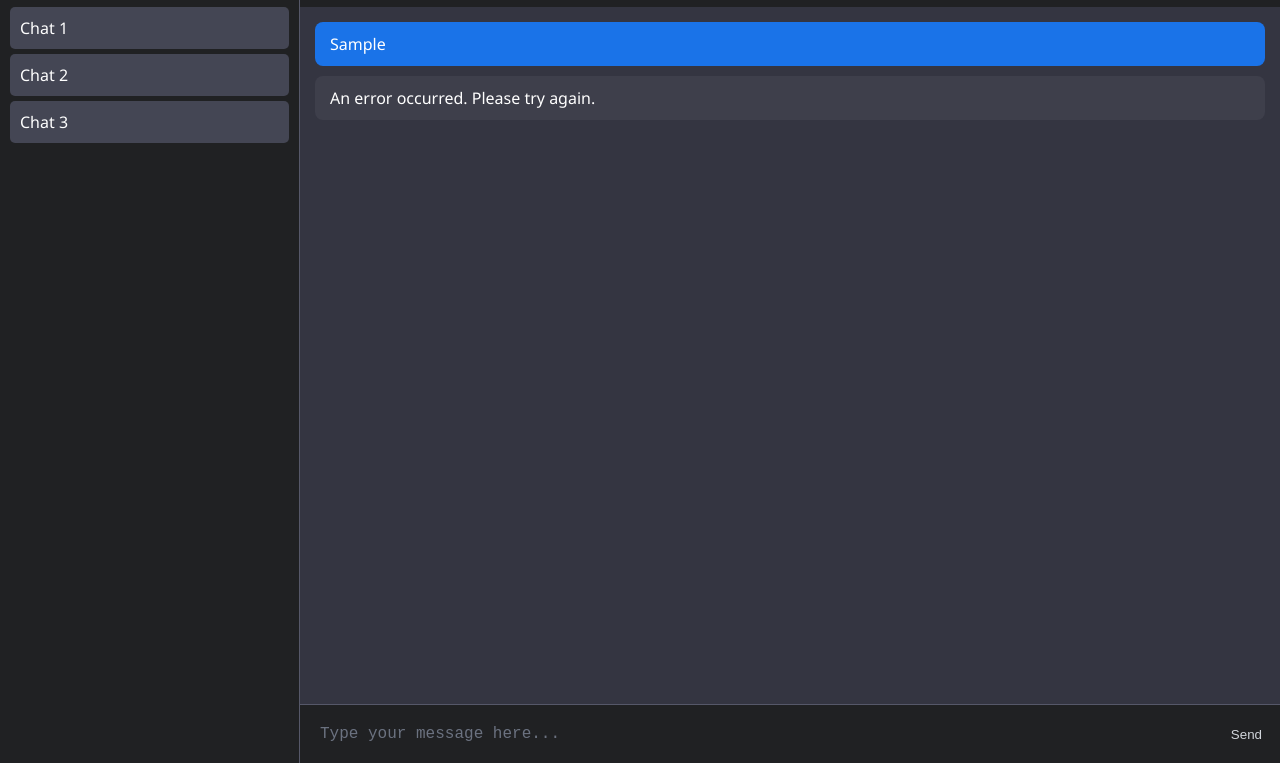
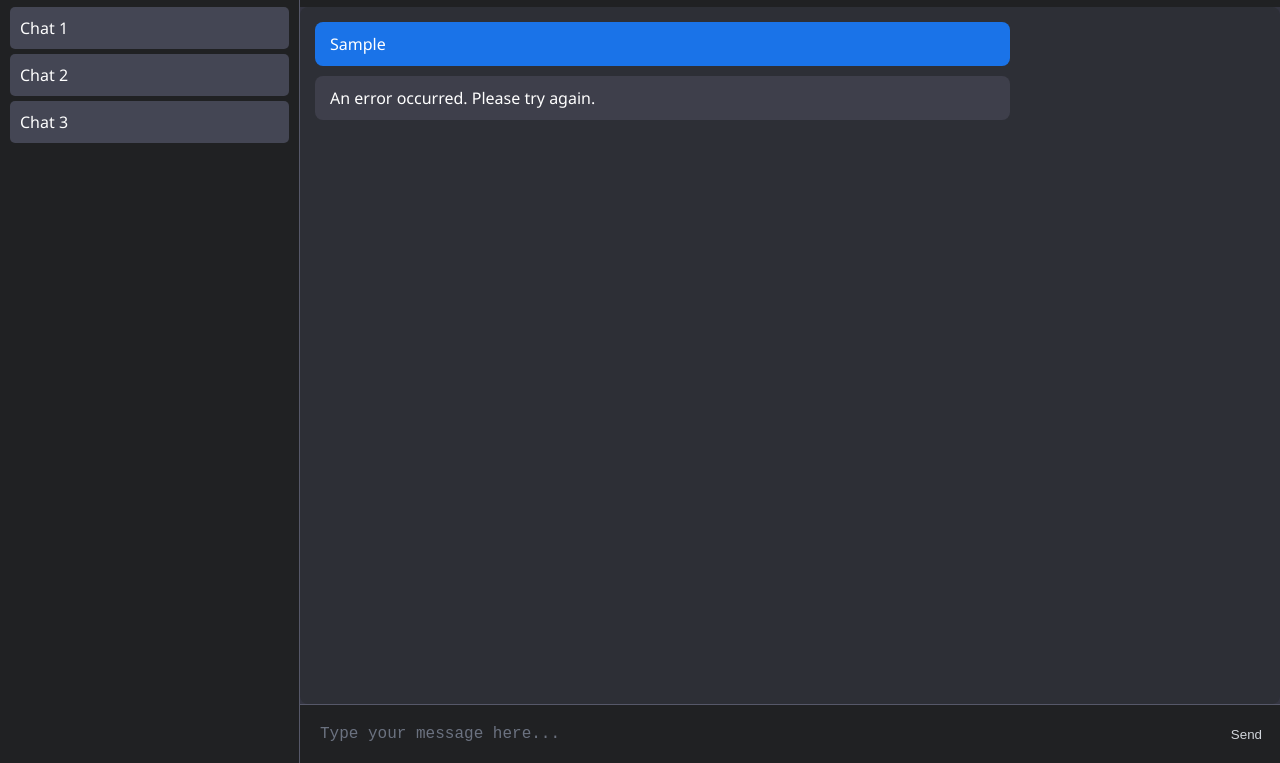
Before and after one commit to HarshitDuttTyagi2/ResumeAIAgent, a plain HTML site: page index.html in a window 1280 px wide. Both pictures are taken after typing "Sample" into the empty fields and a click on the button "Send". Shown: the part 37-800 px from the top of the page. Drawn offline with Linux system fonts and the light colour scheme; no server answers.

Commit message:
Update styles.css

```diff
--- a/styles.css
+++ b/styles.css
@@ -1,19 +1,23 @@
+/* General Body Styling */
 body {
   margin: 0;
   font-family: 'Segoe UI', Tahoma, Geneva, Verdana, sans-serif;
   background-color: #343541;
   color: #d1d5db;
   display: flex;
-    height: 100vh;
-    overflow: hidden;
+  flex-direction: column;
+  height: 100vh; /* Full viewport height */
+  overflow: hidden; /* Prevent scrolling outside the app */
 }
 
+/* Chat Application Container */
 .chat-app {
   display: flex;
   width: 100%;
+  height: 100%; /* Full height for the app */
 }
 
-  /* Chat History Section */
+/* Chat History Styling */
 .chat-history {
   width: 25%;
   max-width: 300px;
@@ -56,6 +60,7 @@ body {
   flex-direction: column;
 }
 
+/* Chat Header */
 .chat-header {
   background-color: #202123;
   padding: 10px 20px;
@@ -65,26 +70,26 @@ body {
   font-weight: bold;
 }
 
-  /* Chat Main Section */
+/* Chat Main Area */
 .chat-main {
-    flex: 1;
+  flex: 1; /* Ensures this area takes up remaining space */
   display: flex;
   flex-direction: column;
-    justify-content: space-between;
+  overflow: hidden; /* Prevents extra scrollbars */
 }
 
-  /* Chat Window with Scrollbar */
+/* Chat Window with Scroll */
 .chat-window {
   flex: 1;
-    overflow-y: auto;
-    overflow-x: hidden;
+  overflow-y: auto; /* Enable vertical scrolling */
   padding: 15px;
-    max-height: calc(100vh - 150px);
-    scrollbar-width: thin;
-    scrollbar-color: #565869 #444654;
-    box-sizing: border-box;
+  background-color: #2d2f36;
+  border-radius: 8px;
+  scrollbar-width: thin; /* Firefox scrollbar */
+  scrollbar-color: #565869 #343541;
 }
 
+/* Scrollbar Styling for WebKit */
 .chat-window::-webkit-scrollbar {
   width: 8px;
 }
@@ -95,20 +100,22 @@ body {
 }
 
 .chat-window::-webkit-scrollbar-thumb:hover {
-    background: #6b7280;
+  background: #737682;
 }
 
 .chat-window::-webkit-scrollbar-track {
-    background: #444654;
+  background: #343541;
 }
 
+/* Individual Messages */
 .message {
   margin-bottom: 10px;
   padding: 10px 15px;
   border-radius: 8px;
   line-height: 1.5;
-    word-wrap: break-word;
-    white-space: pre-wrap;
+  max-width: 70%; /* Limit width to 70% of the chat window */
+  word-wrap: break-word; /* Break words to fit within the box */
+  white-space: pre-wrap; /* Preserve newlines and spaces */
 }
 
 .user {
@@ -141,9 +148,9 @@ body {
   border-radius: 5px;
   font-size: 16px;
   resize: none;
+  overflow-y: auto; /* Enable scrolling for large input */
   outline: none;
-    max-height: 150px;
-    overflow-y: auto;
+  max-height: 100px; /* Restrict input height */
 }
 
 textarea::placeholder {
```
Lines whose indentation alone changed are shown as unchanged.
